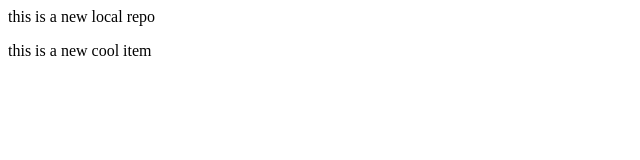
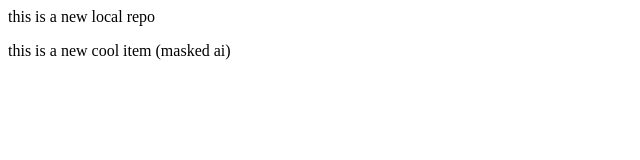
Before and after one commit to Znanasai/localrepo, a plain HTML site: page index.html in a window 1280 px wide. Shown: the full height of the page, 0-640 px from the left. Drawn offline with Linux system fonts and the light colour scheme.

Commit message:
follow me

```diff
--- a/index.html
+++ b/index.html
@@ -1,2 +1,2 @@
 <p>this is a new local repo</p>
-<p>this is a new cool item</p>
+<p>this is a new cool item (masked ai)</p>
```
